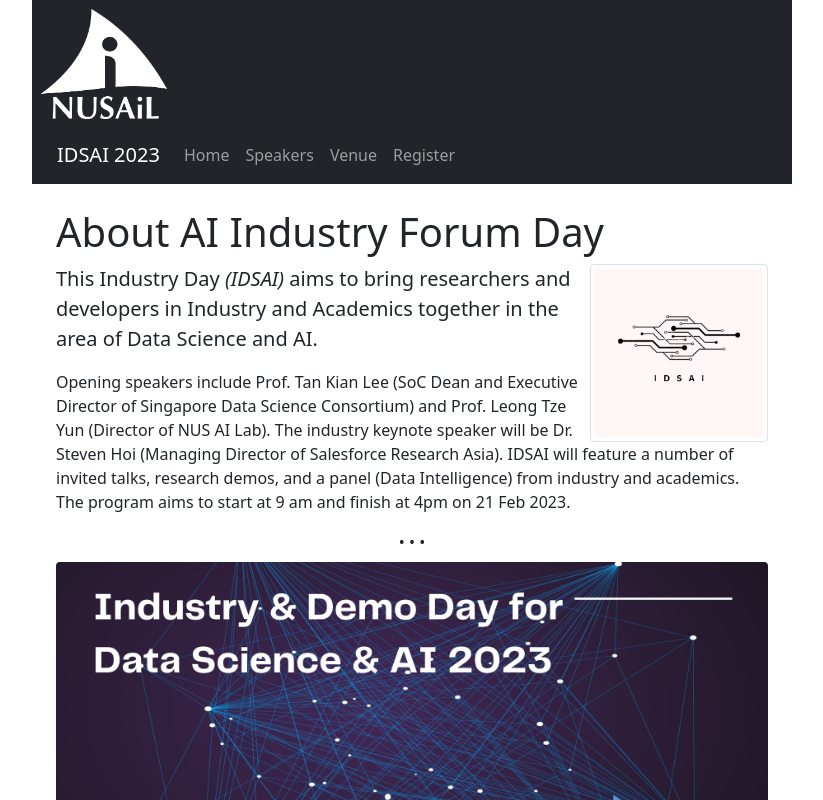
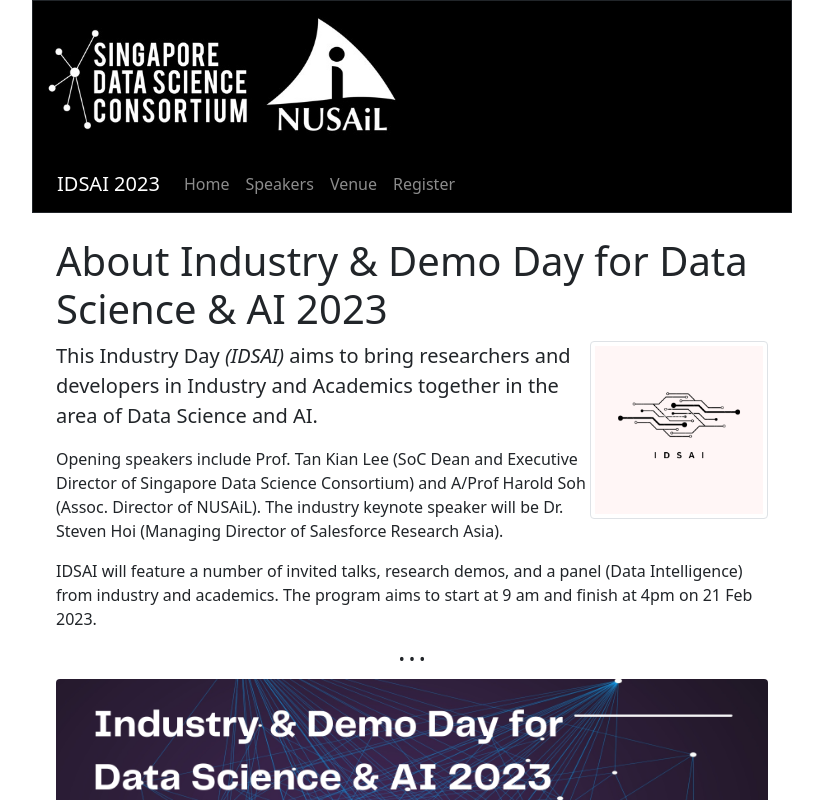
Before and after one commit to sdscdemoday/sdscdemoday.github.io, a React (Create React App) app: page / in a window 1280 px wide. Shown: the top 800 px of the page, without its empty margins (228-1051 px from the left). Built offline with nearby package versions, Linux system fonts and the light colour scheme.

Commit message:
Update banner and about

```diff
--- a/src/About.js
+++ b/src/About.js
@@ -2,13 +2,16 @@
     return (
         <div className="container-fluid main-content">
             <article className="about mt-4">
-                <h1>About AI Industry Forum Day</h1>
+                <h1>About Industry &amp; Demo Day for Data Science &amp; AI 2023</h1>
                 <img className="img-thumbnail float-end col-3" src="./images/IDSAI.png" alt="about film singapore" />
                 <p className="lead">
                     This Industry Day <cite>(IDSAI)</cite> aims to bring researchers and developers in Industry and Academics together in the area of Data Science and AI.
                 </p>
                 <p>
-                    Opening speakers include Prof. Tan Kian Lee (SoC Dean and Executive Director of Singapore Data Science Consortium) and Prof. Leong Tze Yun (Director of NUS AI Lab). The industry keynote speaker will be Dr. Steven Hoi (Managing Director of Salesforce Research Asia). IDSAI will feature a number of invited talks, research demos, and a panel (Data Intelligence) from industry and academics. The program aims to start at 9 am and finish at 4pm on 21 Feb 2023.
+                    Opening speakers include Prof. Tan Kian Lee (SoC Dean and Executive Director of Singapore Data Science Consortium) and A/Prof Harold Soh (Assoc. Director of NUSAiL). The industry keynote speaker will be Dr. Steven Hoi (Managing Director of Salesforce Research Asia).
+                </p>
+                <p>
+                    IDSAI will feature a number of invited talks, research demos, and a panel (Data Intelligence) from industry and academics. The program aims to start at 9 am and finish at 4pm on 21 Feb 2023.
                 </p>
                 <div className="my-2 text-center seperator">
                     &bull; &bull; &bull;
--- a/src/Layout.js
+++ b/src/Layout.js
@@ -9,10 +9,10 @@
     <div className="container overflow-hidden">
         <div className="row justify-content-lg-center">
             <div className="col-lg-8 px-0">
-                <header className="border border-dark bg-dark">
-                    <img className="img-fluid col-2 mx-2 my-2" alt="Film.sg" src="/images/banner3.png" />
+                <header className="border border-dark bg-black">
+                    <img className="img-fluid col-6" alt="Film.sg" src="/images/banner4.jpg" />
 
-                    <nav className="navbar navbar-expand-lg navbar-dark bg-dark">
+                    <nav className="navbar navbar-expand-lg navbar-dark bg-black">
                         <div className="container-fluid">
                             <a className="navbar-brand" href="#">IDSAI 2023</a>
 
```
Also changed, not shown: public/images/banner4.jpg (added).
